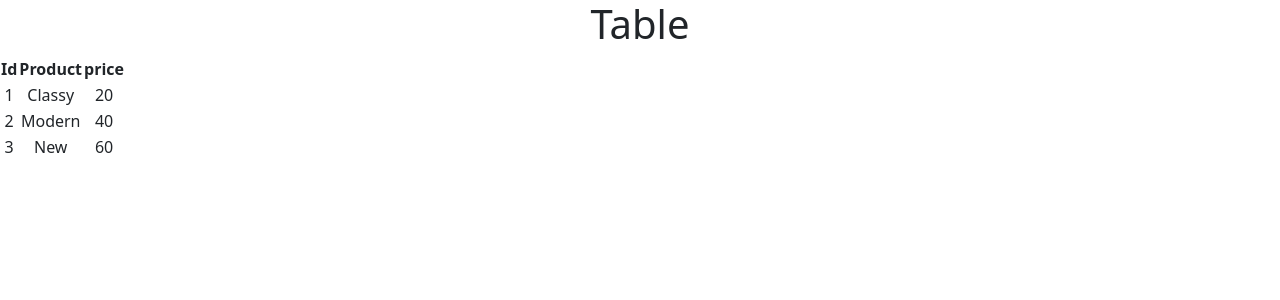
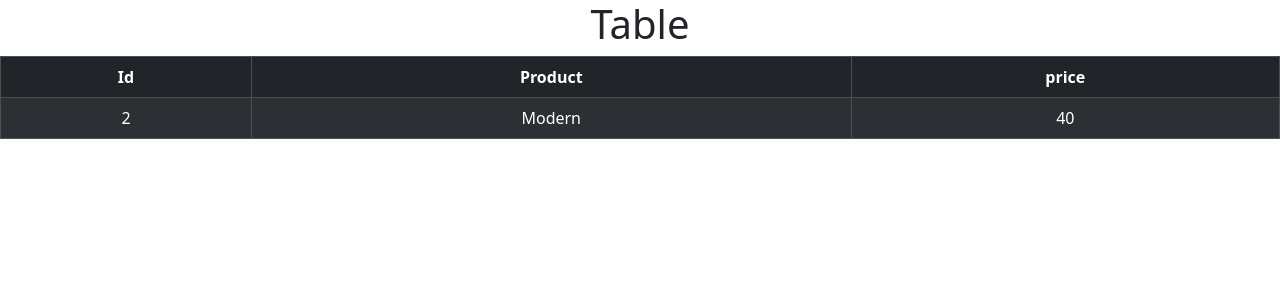
Before and after one commit to TaimoorAli77/code4Education, a React (Create React App) app: page / in a window 1280 px wide. Shown: the top 300 px of the page. Built offline with nearby package versions, Linux system fonts and the light colour scheme.

Commit message:
react bootstrap table

```diff
--- a/src/App.js
+++ b/src/App.js
@@ -1,5 +1,6 @@
 import React from 'react'
 import './App.css'
+import { Table } from 'react-bootstrap'
 
 
 const App = () => {
@@ -24,7 +25,7 @@ const App = () => {
   return (<>
     <div className='App'>
       <h1>Table</h1>
-      <table className='App'>
+      <Table striped responsive bordered hover  size="lg" variant='dark' className='App'>
         <thead>
           <tr>
             <th>Id</th>
@@ -33,15 +34,16 @@ const App = () => {
           </tr>
         </thead>
         <tbody>
-          {tableObj.map((data, i) => {
-            return <tr key={i}>
+          {tableObj.map((data, i) => (
+            data.price === 40?(
+             <tr key={i}>
               <td>{data.id}</td>
               <td>{data.product}</td>
               <td>{data.price}</td>
-            </tr>
-          })}
+            </tr>):null
+          ))}
         </tbody>
-      </table>
+      </Table>
     </div>
   </>
 
```
